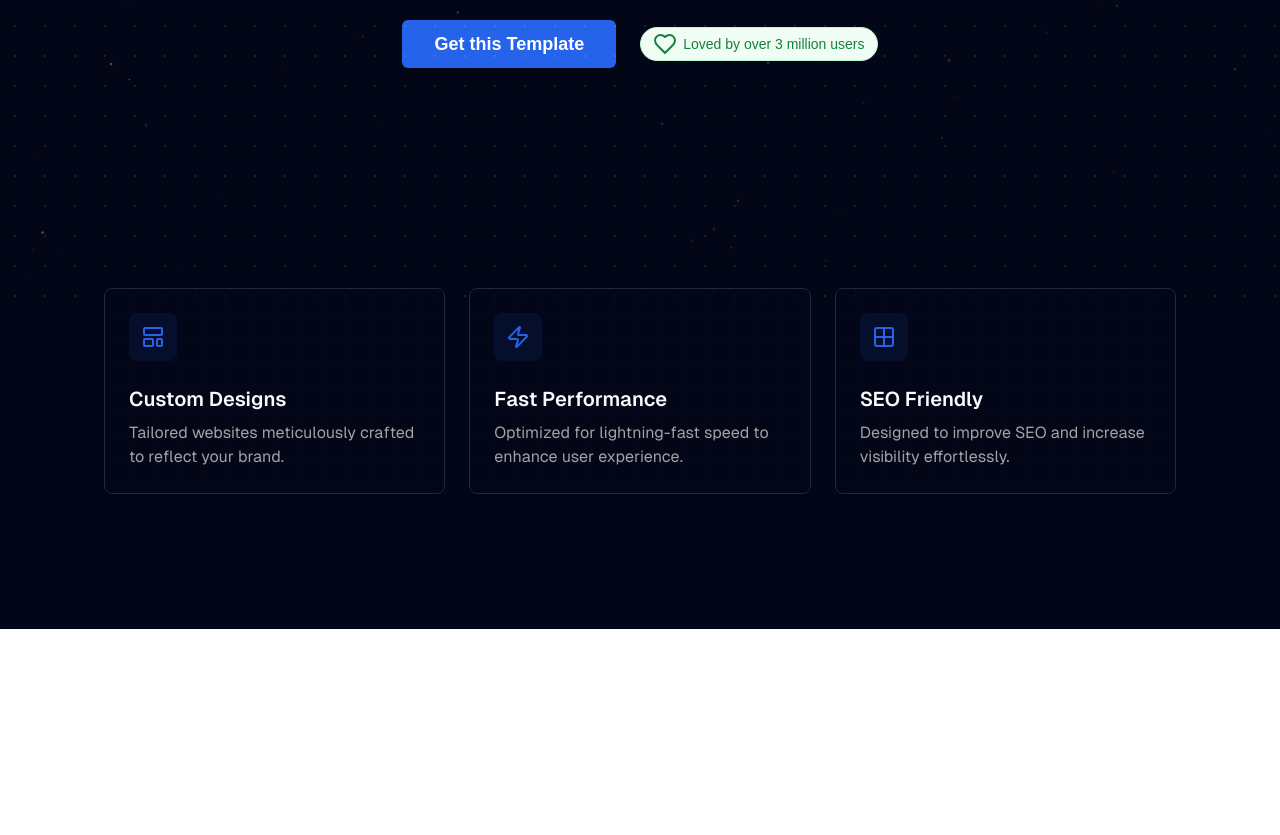
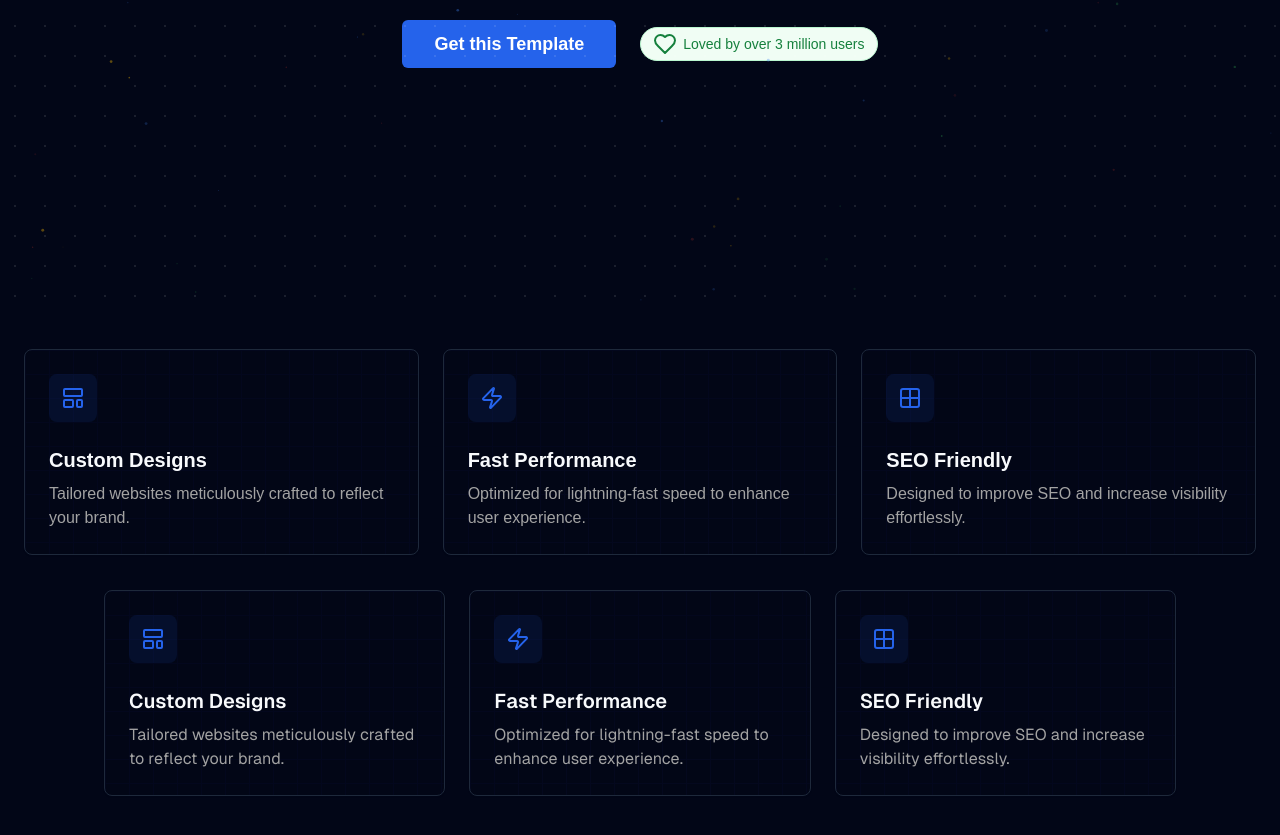
Before and after one commit to nicolasmoyano/bf-app, a Next.js app: page / in a window 1280 px wide. Shown: the part 549-1384 px from the top of the page. Before the commit the page ends 1178 px from the top, so only its background shows below. Built offline with nearby package versions, Linux system fonts and the light colour scheme.

Commit message:
added components

```diff
--- a/app/page.tsx
+++ b/app/page.tsx
@@ -5,6 +5,7 @@ export default function Home() {
   return (
     <div className="bg-slate-950 pt-10">
       <Hero />
+      <Feature />
       <div className="grid grid-rows-[20px_1fr_20px] items-center justify-items-center p-8 pb-20 gap-16 sm:p-20 font-[family-name:var(--font-geist-sans)]">
         <main className="flex">
           <Feature />
```
